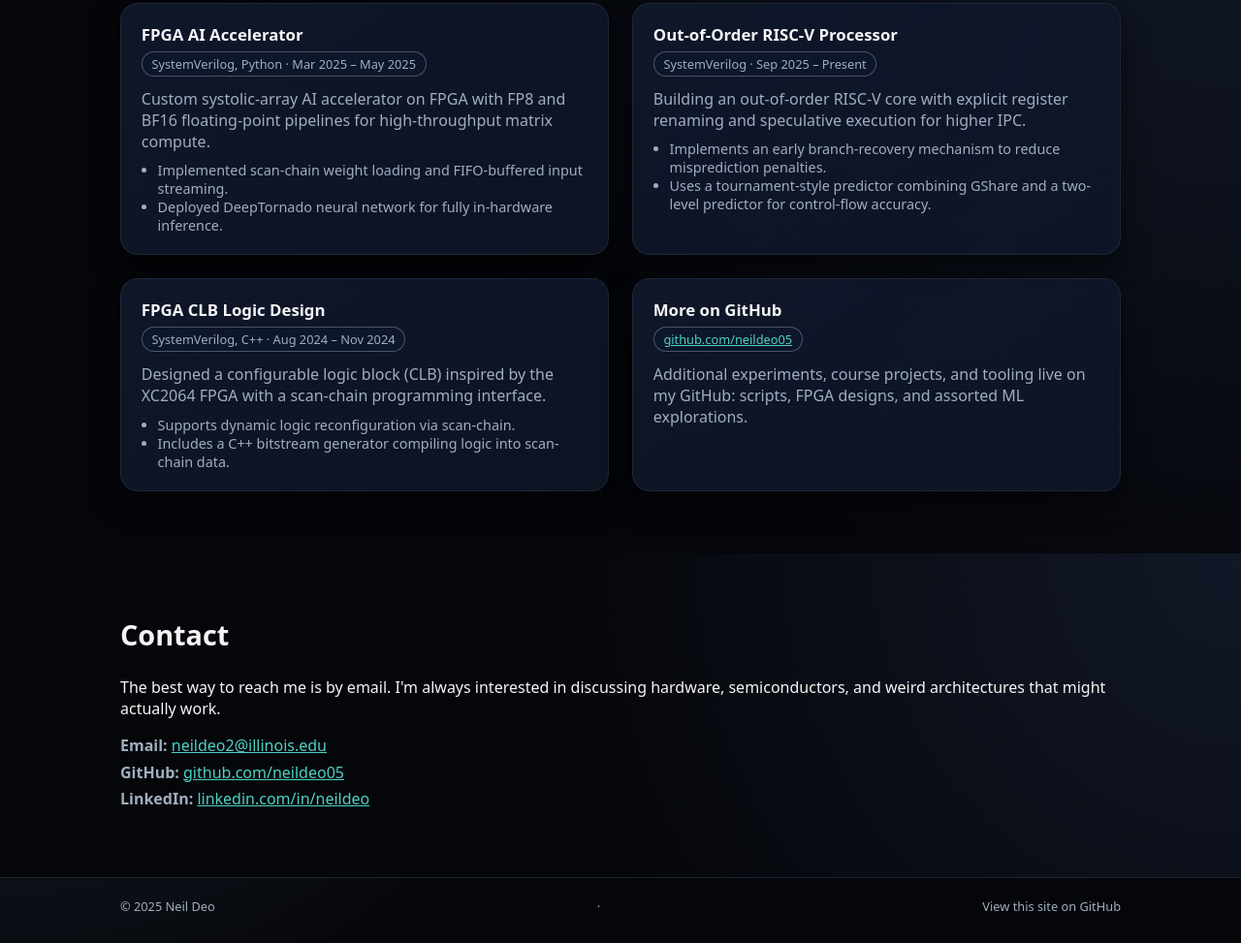
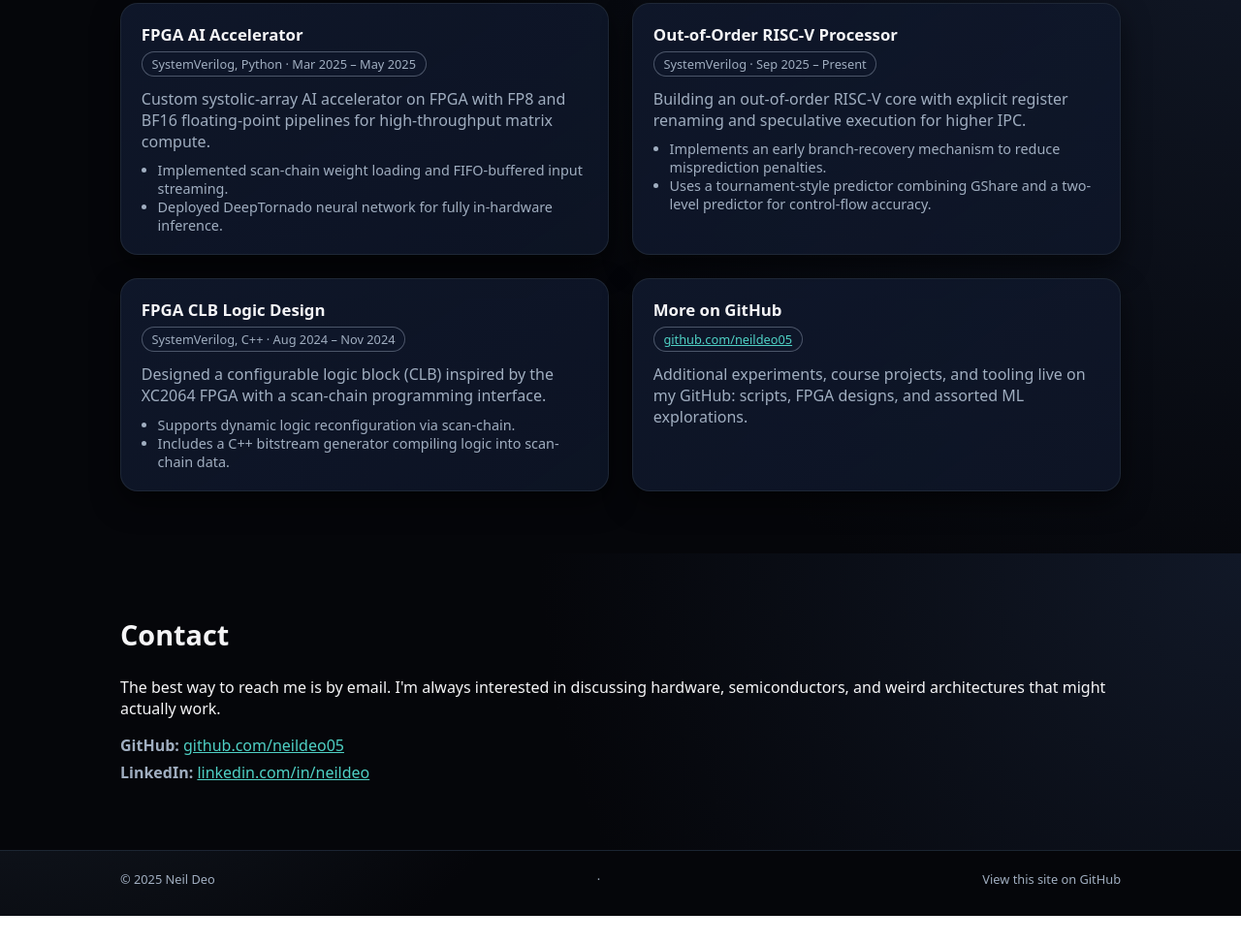
Before and after one commit to neildeo05/neildeo05.github.io, a plain HTML site: page index.html in a window 1280 px wide. Shown: the part 1982-2955 px from the top of the page at 97% size. After the commit the page ends 2927 px from the top, so only its background shows below. Drawn offline with nearby package versions, Linux system fonts and the light colour scheme.

Commit message:
Remove email contact from index.html
Removed email contact from the contact list.

```diff
--- a/index.html
+++ b/index.html
@@ -291,7 +291,6 @@
           and weird architectures that might actually work.
         </p>
         <ul class="contact-list">
-          <li><strong>Email:</strong> <a href="mailto:neildeo2@illinois.edu">neildeo2@illinois.edu</a></li>
           <li>
             <strong>GitHub:</strong>
             <a href="https://github.com/neildeo05" target="_blank" rel="noopener noreferrer">
```
